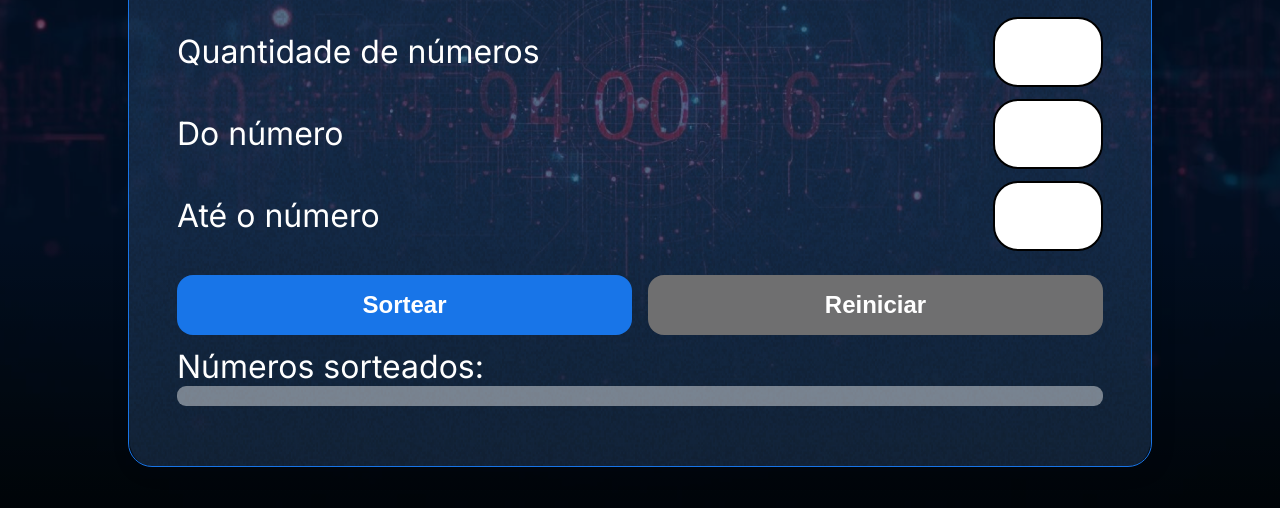
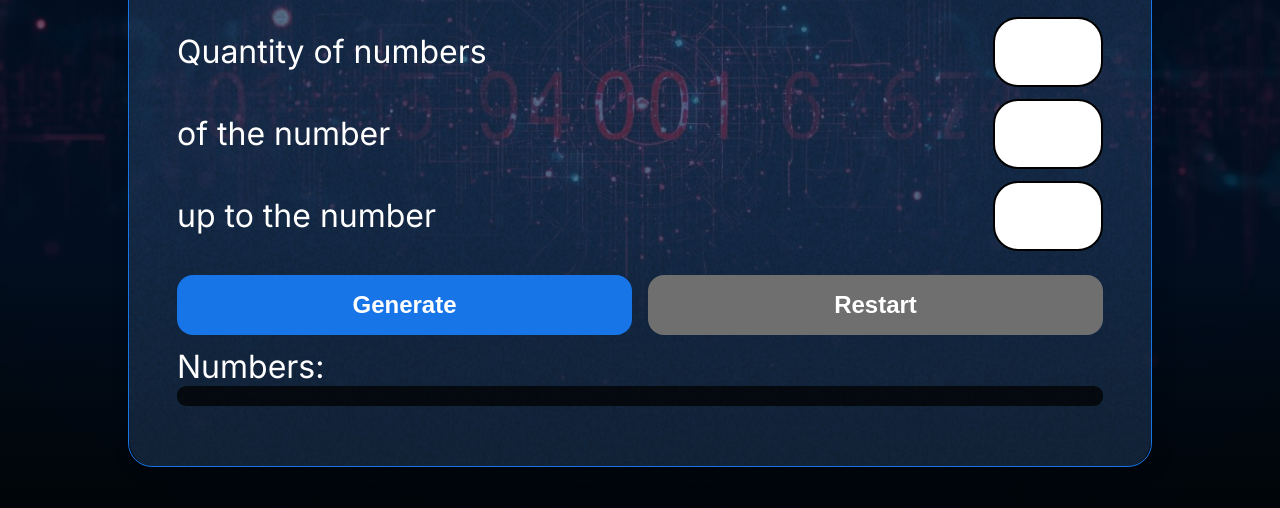
Before and after one commit to MatheusFPSilva-Dev/Number_Generator, a plain HTML site: page index.html in a window 1280 px wide. Shown: the part 292-800 px from the top of the page. Drawn offline with Linux system fonts and the light colour scheme.

Commit message:
translate ing

```diff
--- a/index.html
+++ b/index.html
@@ -16,31 +16,31 @@
         <div class="container__conteudo">
             <div class="container__informacoes">
                 <div class="container__texto">
-                    <h1>Sorteador<span class="container__texto-azul"> de números</span></h1>
+                    <h1>Number<span class="container__texto-azul">Generator</span></h1>
                     <hr>
                     <div class="container__campo">
-                        <label class="texto__paragrafo">Quantidade de números</label>
+                        <label class="texto__paragrafo">Quantity of numbers</label>
                         <input class="container__input" id="quantidade" type="number" min="1">
                     </div>
 
                     <div class="container__campo">
-                        <label class="texto__paragrafo">Do número</label>
+                        <label class="texto__paragrafo">of the number</label>
                         <input class="container__input" id="de" type="number" min="1">
                     </div>
 
                     <div class="container__campo">
-                        <label class="texto__paragrafo">Até o número</label>
+                        <label class="texto__paragrafo">up to the number</label>
                         <input class="container__input" id="ate" type="number" min="1">
                     </div>
                 </div>
 
                 <div class="chute container__botoes">
-                    <button onclick="sortear()" id="btn-sortear"  class="container__botao">Sortear</button>
-                    <button onclick="reiniciar()" id="btn-reiniciar" disabled="true" class="container__botao-desabilitado" >Reiniciar</button>
+                    <button onclick="sortear()" id="btn-sortear"  class="container__botao">Generate</button>
+                    <button onclick="reiniciar()" id="btn-reiniciar" disabled="true" class="container__botao-desabilitado" >Restart</button>
                 </div>
 
                 <div class="container__texto" id="resultado">
-                    <label class="texto__paragrafo">Números sorteados: <p id="NumSort"></p></label>
+                    <label class="texto__paragrafo">Numbers: <p id="NumSort"></p></label>
                 </div>
             </div>
 
--- a/style.css
+++ b/style.css
@@ -146,11 +146,11 @@ h1 {
 }
 
 #NumSort {
-    color: rgb(255, 0, 0);
+    color: rgb(255, 255, 255);
     font-weight: 500;
-    background: #ffffff6e;
+    background: #000000bb;
     border: 2px;
     border-radius: 9px;
     padding: 10px;
-    word-wrap: break-word;
+    font-family:'Trebuchet MS', 'Lucida Sans Unicode', 'Lucida Grande', 'Lucida Sans', Arial, sans-serif;
 }
```
